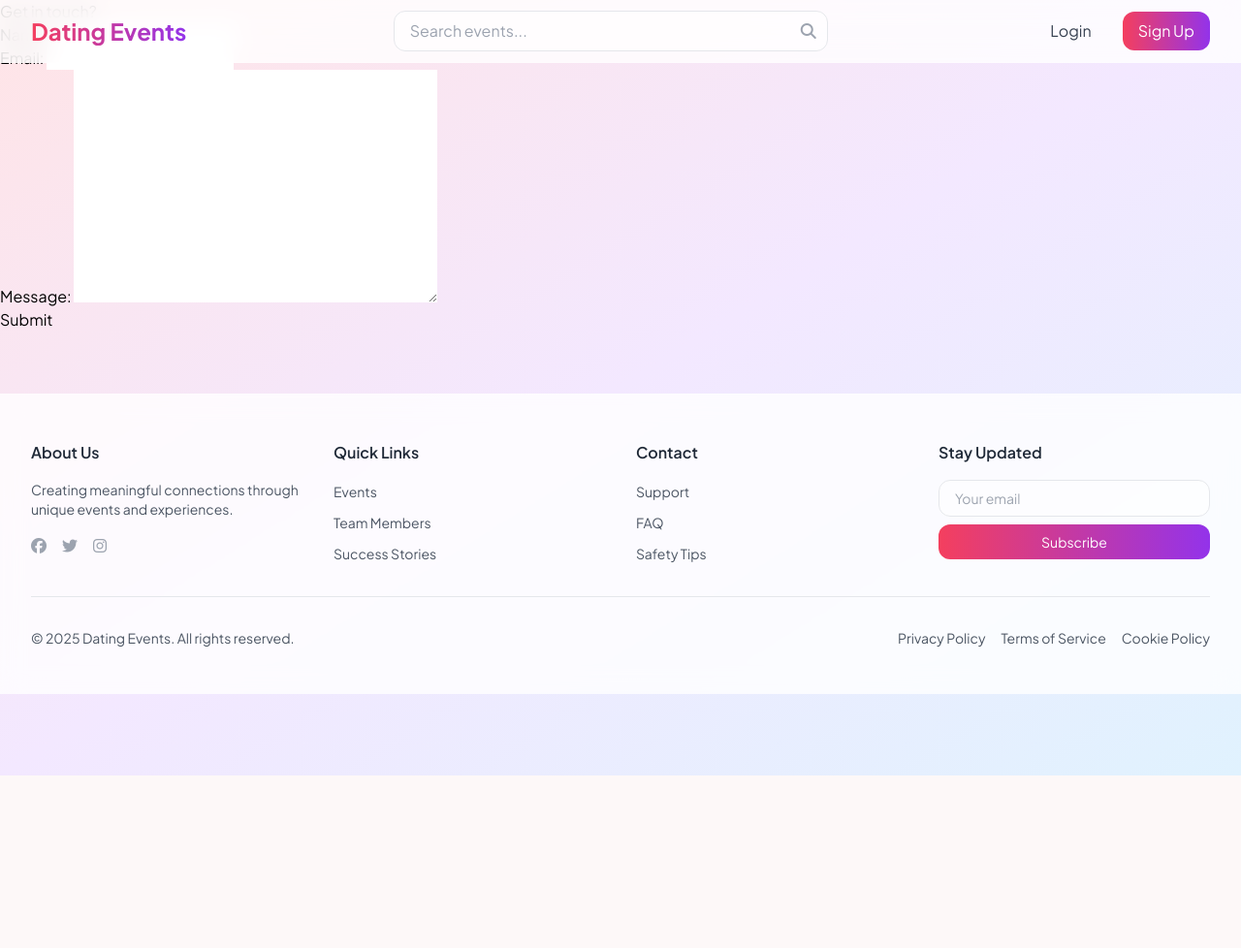
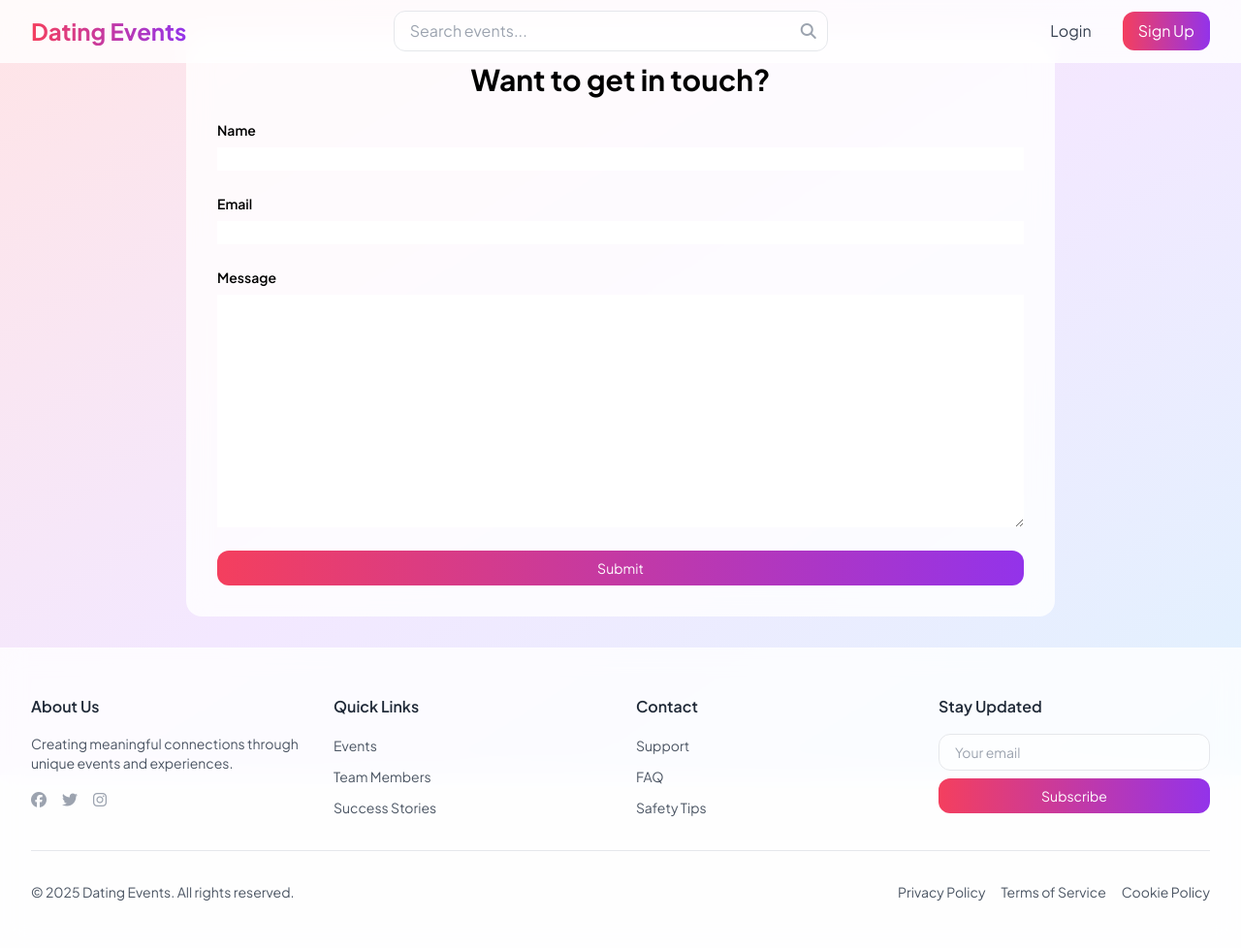
Before and after one commit to klchambers/CI-Feb25-hackathon2, a Django app: page /contact/ in a window 1280 px wide. Shown: the whole page at 97% size. Before the commit the page ends 800 px from the top, so only its background shows below. Run offline with Django 4.2, Linux system fonts and the light colour scheme; parts of the project's set-up code (start-up, migrations or seed data) failed here and were passed over; some libraries are stand-ins or nearby versions.

Commit message:
Feat: Add tailwind to contact/contact_success and link in footer

```diff
--- a/contact/templates/contact/contact.html
+++ b/contact/templates/contact/contact.html
@@ -1,12 +1,35 @@
 {% extends "base.html" %}
 {% load static %}
-{% block page_header %}
-    <div class="contact-form-container">
-        <h1>Get in touch?</h1>
-        <form method="post" class="contact-form">
-            {% csrf_token %}
-            {{ form.as_p }}
-            <button type="submit" class="btn-submit">Submit</button>
-        </form>
+{% block content %}
+<div class="relative z-10">
+    <div class="max-w-4xl mx-auto">
+        <div class="glass-effect rounded-2xl overflow-hidden p-8">
+            <h1 class="text-3xl font-bold mb-6 text-center">Want to get in touch?</h1>
+
+            <form method="post" class="contact-form space-y-6">
+                {% csrf_token %}
+
+                <div class="flex flex-col space-y-2">
+                    <label for="{{ form.name.id_for_label }}" class="text-sm font-semibold">{{ form.name.label }}</label>
+                    {{ form.name }}
+                </div>
+
+                <div class="flex flex-col space-y-2">
+                    <label for="{{ form.name.id_for_label }}" class="text-sm font-semibold">{{ form.email.label }}</label>
+                    {{ form.email }}
+                </div>
+
+                <div class="flex flex-col space-y-2">
+                    <label for="{{ form.message.id_for_label }}" class="text-sm font-semibold">{{ form.message.label }}</label>
+                    {{ form.message }}
+                </div>
+
+                <button type="submit" class="w-full px-4 py-2 bg-gradient-to-r from-rose-500 to-purple-600 text-white rounded-xl hover:from-rose-600 hover:to-purple-700 transition-all text-sm">
+                    Submit
+                </button>
+            </form>
+
+        </div>
     </div>
+</div>
 {% endblock %}
--- a/templates/base.html
+++ b/templates/base.html
@@ -308,7 +308,7 @@
               <h3 class="font-semibold text-gray-800 mb-4">Contact</h3>
               <ul class="space-y-2">
                 <li>
-                  <a href="#" class="text-sm text-gray-600 hover:text-rose-600">
+                  <a href="{% url 'contact' %}" class="text-sm text-gray-600 hover:text-rose-600">
                     Support
                   </a>
                 </li>
```
Also changed, not shown: contact/templates/contact/contact_success.html (+9 -4 lines).
